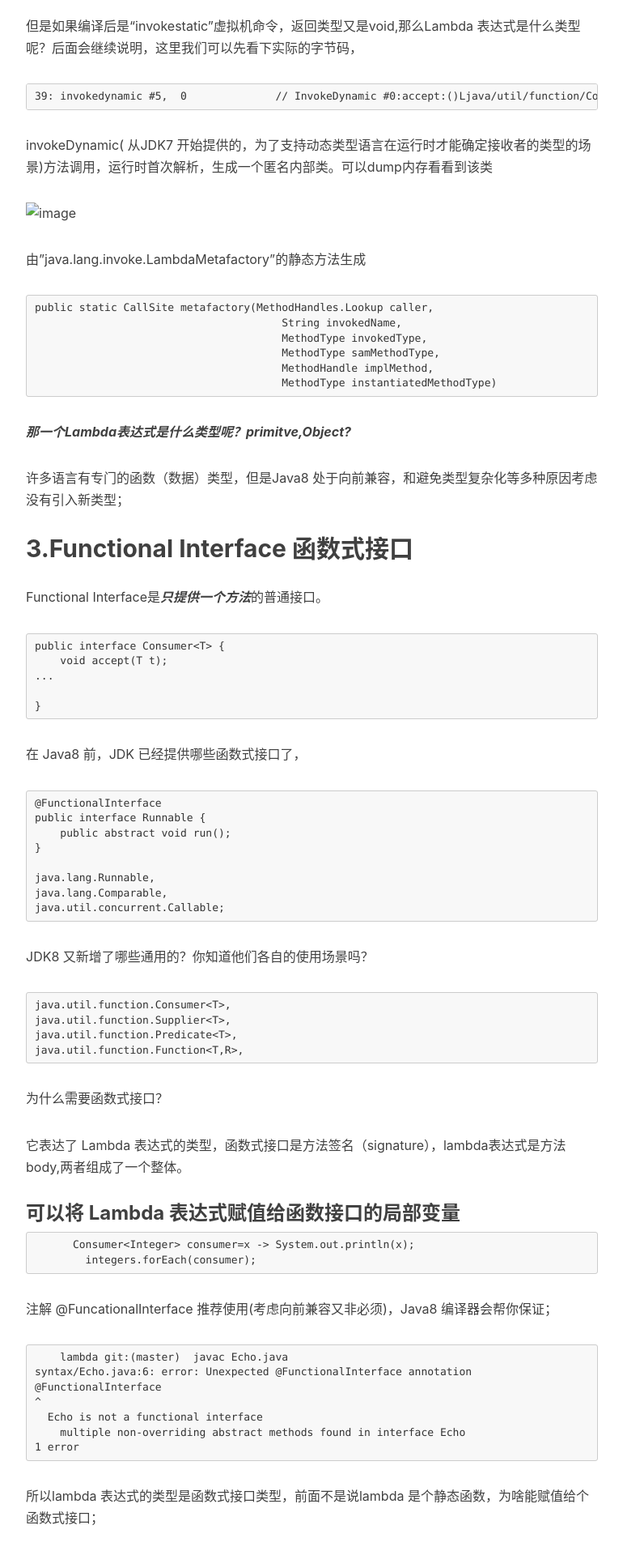
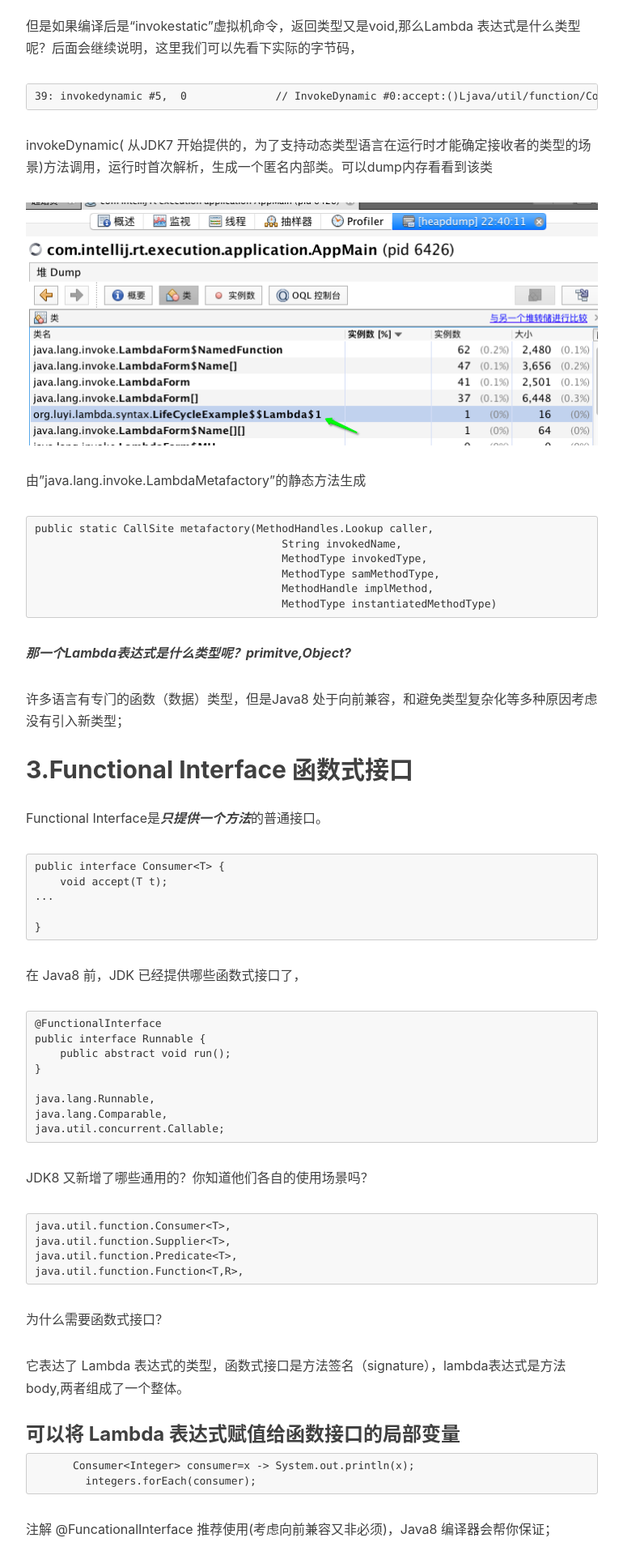
Before and after one commit to luyiisme/luyiisme.github.io, a Jekyll site: the page built from _posts/2017-01-21-java8-lambda.markdown, in a window 1280 px wide. Shown: the part 2415-4335 px from the top of the page at 81% size, without its empty margins (233-1003 px from the left). Built offline with Jekyll 4.4.1, drawn with Linux system fonts in a browser that asks for light colours; nearby versions of some CDN libraries; comment, search, counter and statistics services are not loaded.

Commit message:
edit post

````diff
--- a/_posts/2017-01-21-java8-lambda.markdown
+++ b/_posts/2017-01-21-java8-lambda.markdown
@@ -103,7 +103,7 @@
 ```
 invokeDynamic( 从JDK7 开始提供的，为了支持动态类型语言在运行时才能确定接收者的类型的场景)方法调用，运行时首次解析，生成一个匿名内部类。可以dump内存看看到该类
 
-![image](img/in-post/lambda-inner-class.png)
+![image](/img/in-post/lambda-inner-class.png)
 
 由"java.lang.invoke.LambdaMetafactory"的静态方法生成
 
@@ -409,7 +409,7 @@
 ```
 解决冲突的方式是，实现类中重新覆写doSth方法,可以重新写实现，也可以使用任务一个父实现；
 
-![image](img/in-post/lambda-override.png)
+![image](https://luyiisme.github.io/img/in-post/lambda-override.png)
 .
 
 
````
